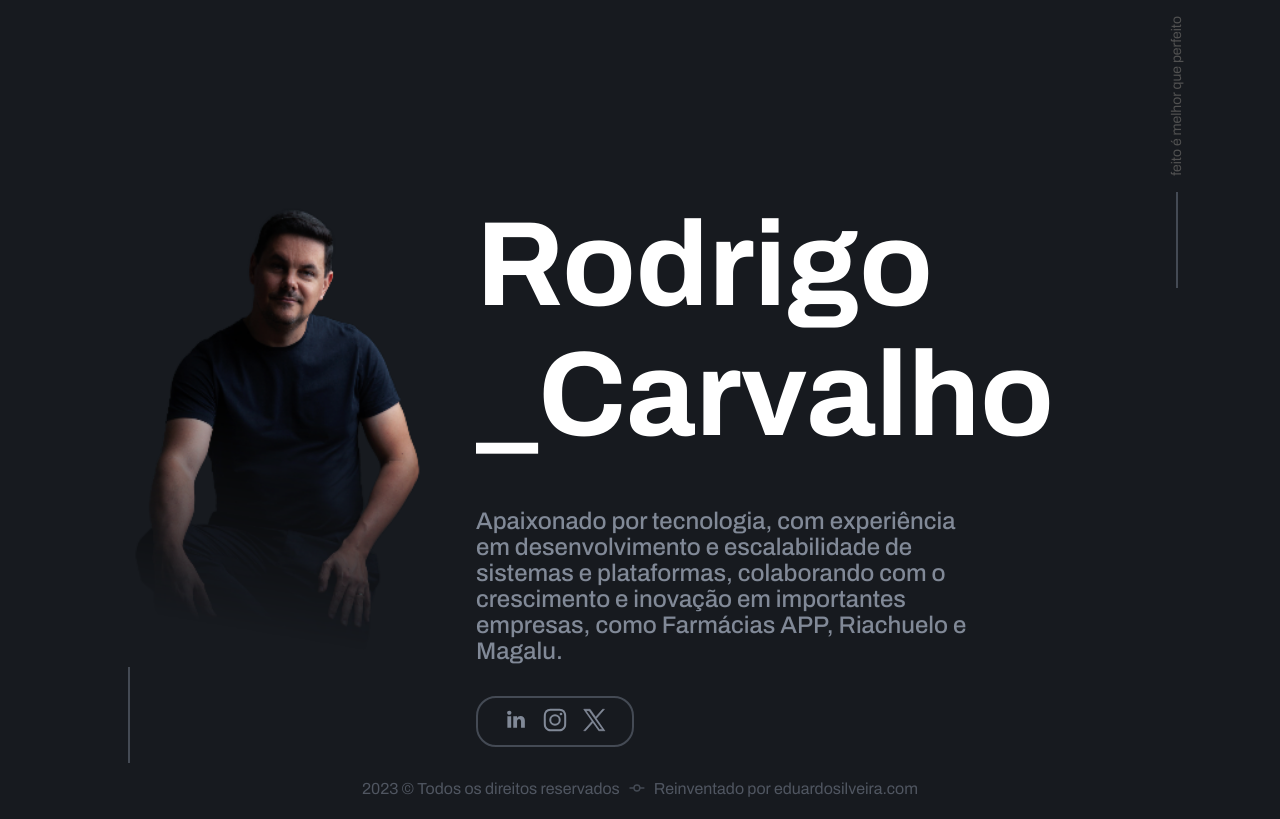
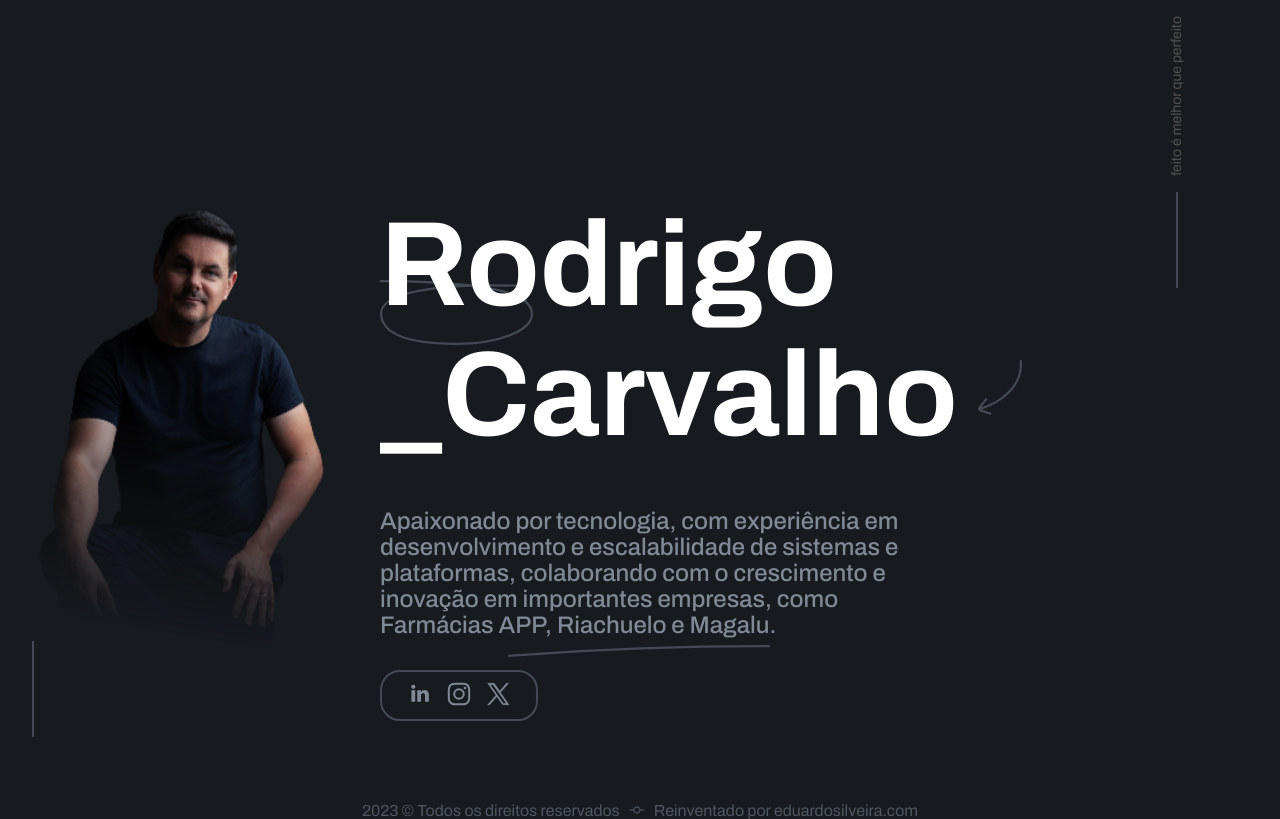
Before and after one commit to juliocesardemoraes/rodrigo-portfolio, a Next.js app: page / in a window 1280 px wide. Built offline with nearby package versions, Linux system fonts and the light colour scheme.

Commit message:
feat: add some minor fixes

```diff
--- a/pages/index.tsx
+++ b/pages/index.tsx
@@ -8,6 +8,10 @@ import logoLinkedin from "../public/logoLinkedin.svg";
 import logoX from "../public/logoX.svg";
 import commit from "../public/commit.svg";
 import Link from "next/link";
+import loop from "../public/loop.svg";
+import arrow from "../public/arrow-left.svg";
+import line from "../public/line.svg";
+import { useState } from "react";
 
 const archivo = Archivo({ subsets: ["latin"] });
 
@@ -34,6 +38,27 @@ export default function Home() {
           ></ImageComponent>
         </div>
         <div className={`ml__3 ${styles.pos__relative}`}>
+          <ImageComponent
+            src={arrow}
+            alt="Image of an arrow"
+            width={40}
+            height={40}
+            className={`${styles.pos__absolute} ${styles.drawing} ${styles.arrow}`}
+          ></ImageComponent>
+          <ImageComponent
+            src={loop}
+            alt="Image of a loop"
+            width={40}
+            height={40}
+            className={`${styles.pos__absolute} ${styles.drawing} ${styles.loop}`}
+          ></ImageComponent>
+          <ImageComponent
+            src={line}
+            alt="Image of a line"
+            width={40}
+            height={40}
+            className={`${styles.pos__absolute} ${styles.drawing} ${styles.line}`}
+          ></ImageComponent>
           <h1 className={`${styles.title}`}>
             Rodrigo<br></br>_Carvalho
           </h1>
@@ -91,7 +116,16 @@ export default function Home() {
           height={18}
           alt={"Image of an commit symbol"}
         ></ImageComponent>
-        Reinventado por eduardosilveira.com
+        <div>
+          Reinventado por
+          <Link
+            href="https://eduardosilveira.com/"
+            target="_blank"
+            className={`${styles.soft__link}`}
+          >
+            <span> eduardosilveira.com</span>
+          </Link>
+        </div>
       </footer>
     </div>
   );
--- a/styles/Home.module.css
+++ b/styles/Home.module.css
@@ -3,12 +3,16 @@
   color: #fff !important;
   display: flex;
   padding-top: 200px;
-  padding-left: 8rem;
+  padding-left: 2rem;
   max-width: 1700px;
 }
 
 .pos__relative {
   position: relative;
+}
+
+.pos__absolute {
+  position: absolute;
 }
 
 .title {
@@ -26,7 +30,7 @@
   color: #818997;
   font-weight: 500;
   margin-top: 3rem;
-  max-width: 500px;
+  max-width: 570px;
 }
 
 .icon:hover {
@@ -51,7 +55,7 @@
   flex-direction: row;
   align-items: center;
   gap: 0.5rem;
-  margin-top: 1rem;
+  margin-top: 4rem;
   justify-content: center;
 }
 
@@ -84,16 +88,55 @@
   bottom: 0;
 }
 
+.loop {
+  top: 80px;
+  z-index: -1;
+}
+
+.arrow {
+  right: -4rem;
+  top: 10rem;
+}
+
+.line {
+  bottom: 4rem;
+  left: 8rem;
+}
+
+.soft__link {
+  color: unset;
+  text-decoration: unset;
+  transition: 1s color;
+}
+
+.soft__link:hover {
+  color: #1c87ee;
+}
+
+.footer {
+}
+
 @media only screen and (min-width: 1400px) {
   .main {
     margin: auto;
   }
 }
 
+@media only screen and (min-width: 1300px) {
+  .main {
+    padding-left: 8rem;
+  }
+}
+
 @media only screen and (max-width: 1024px) {
+  .drawing {
+    display: none;
+  }
+
   .profile__image {
     width: clamp(120px, 20vw, 300px);
     height: clamp(180px, 28vw, 455px);
+    margin-left: 3rem;
   }
 
   .main {
@@ -106,6 +149,7 @@
   .description {
     font-size: 20px;
     max-width: 300px;
+    margin-top: 1.5rem;
   }
 
   .information {
@@ -114,7 +158,6 @@
     flex-direction: column;
     align-items: center;
     gap: 0.5rem;
-    margin-top: 1rem;
   }
 
   .container__vertical {
```
Also changed, not shown: components/LoadingComponent.tsx (added, +7 -0 lines).
